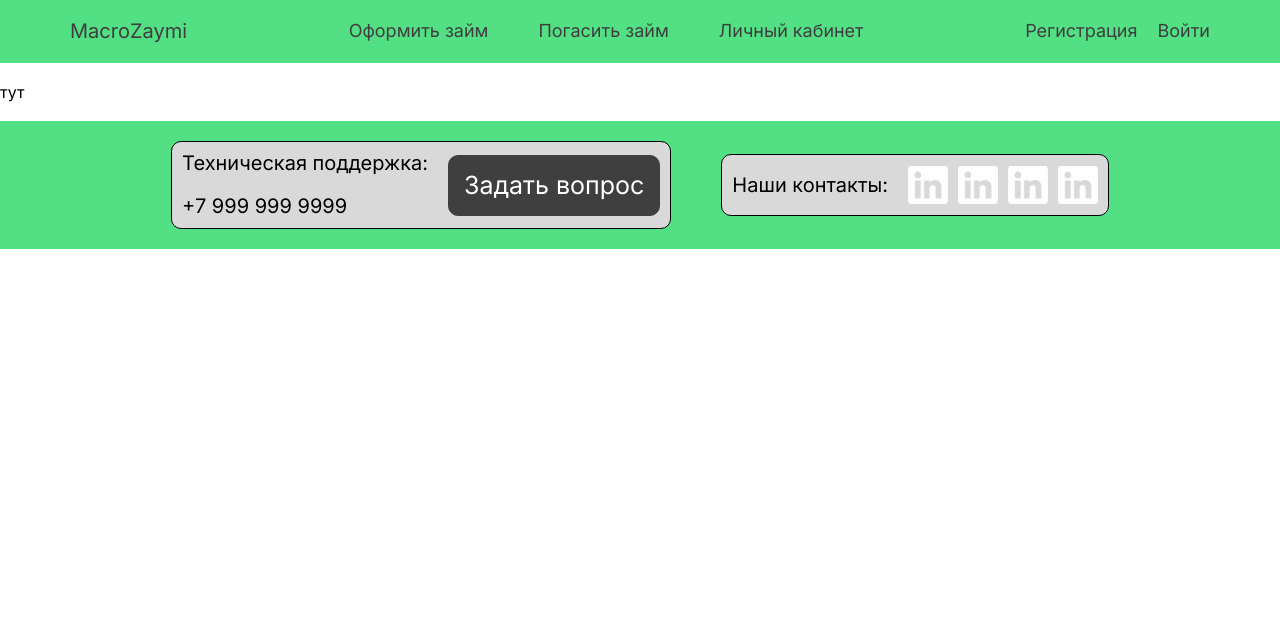
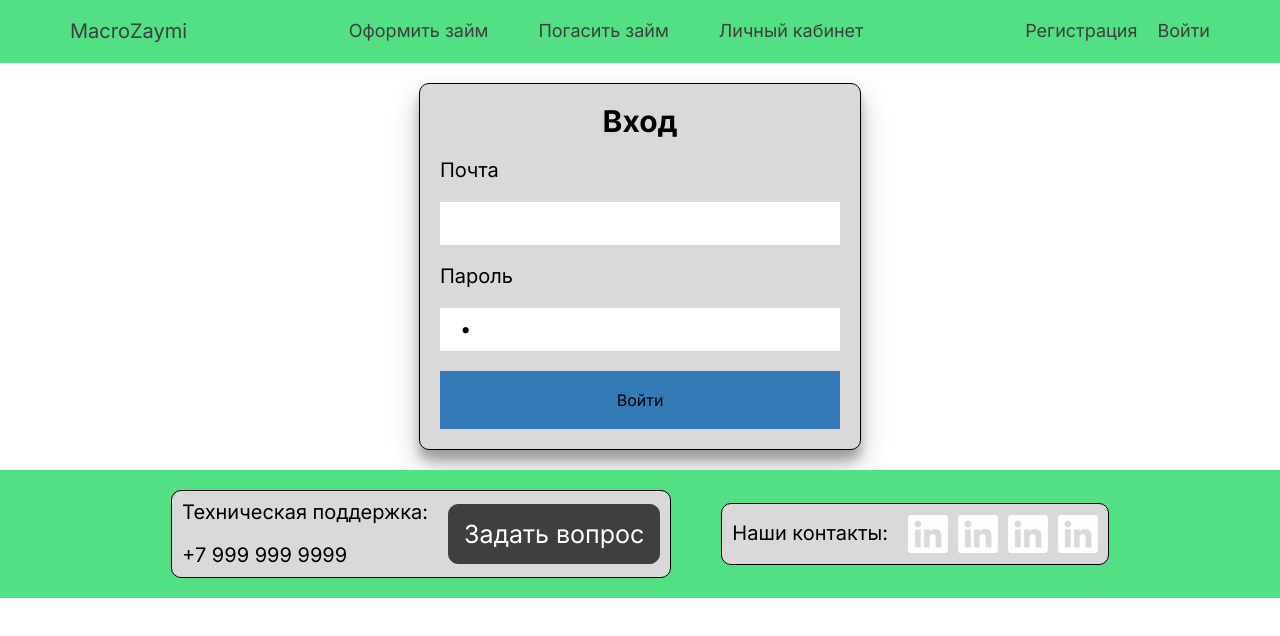
Before and after one commit to devloliconic/shift, a React (Create React App) app: page /login in a window 1280 px wide. Shown: the top 636 px of the page. Built offline with nearby package versions, Linux system fonts and the light colour scheme.

Commit message:
add login page

```diff
--- a/package.json
+++ b/package.json
@@ -7,6 +7,7 @@
     "@testing-library/jest-dom": "^5.16.4",
     "@testing-library/react": "^13.3.0",
     "@testing-library/user-event": "^13.5.0",
+    "formik": "^2.2.9",
     "node-sass": "^7.0.1",
     "normalize.css": "^8.0.1",
     "range-slider-input": "^2.2.1",
@@ -15,7 +16,8 @@
     "react-dom": "^18.2.0",
     "react-router-dom": "^6.3.0",
     "react-scripts": "5.0.1",
-    "web-vitals": "^2.1.4"
+    "web-vitals": "^2.1.4",
+    "yup": "^0.32.11"
   },
   "scripts": {
     "start": "react-scripts start",
--- a/src/pages/loginpage/LoginPage.js
+++ b/src/pages/loginpage/LoginPage.js
@@ -1,3 +1,8 @@
+import React from 'react';
+import { Formik, Form } from 'formik';
+import * as Yup from 'yup';
+
+
 import "normalize.css"
 import "./loginglobal/LoginGlobal.scss"
 import HeaderTop from "./header/LoginHeader"
@@ -6,10 +11,49 @@ import Main from "./main/LoginMain"
 
 
 const LoginPage = () => {
+    const SignupSchema = Yup.object().shape({
+      email: Yup.string().email("Неправильная почта"),
+      password: Yup.string(),
+    })
     return (
-      <div>
-        тут
+      <div className='login'>
+        <Formik
+          initialValues={{
+            email: " ",
+            password: " ",
+          }}
+          validationSchema={SignupSchema}
+          validateOnBlur={SignupSchema}
+          onSubmit = {values => {console.log(values);}}
+        >
+          {({values, errors, handleBlur, isValid, dirty, touched, handleChange, handleSubmit,  isSubmitting}) => (
+            <Form>
+              <h2 className='login__logo'>Вход</h2>
+              <p className='login__text'>Почта</p>
+              {errors.email && touched.email  && <p className='login__error'>{errors.email}</p>}
+              <input type="email"
+              name="email"
+              className='login__input'
+              onChange={handleChange}
+              onBlur={handleBlur}
+              value={values.email}
+              />
+              <p className='login__text'>Пароль</p>
+              <input
+              type ="password"
+              className='login__input'
+              name="password"
+              onChange={handleChange}
+              onBlur={handleBlur}
+              value={values.password}
+              />
+              <button type='submit' onClick={handleSubmit} disabled={!isValid || isSubmitting} className='login__button'>Войти</button>
+            </Form>
+          )}
+        </Formik>
       </div>
+
+
     );
   }
 
--- a/src/pages/loginpage/loginglobal/LoginGlobal.scss
+++ b/src/pages/loginpage/loginglobal/LoginGlobal.scss
@@ -0,0 +1,50 @@
+$blue : #337AB7;
+$green : #53DF83;
+$gray : #D9D9D9;
+$darkgray : #3F3F3F;
+
+
+
+.login{
+    border: 1px solid;
+    padding: 20px;
+    border-radius: 10px;
+    background-color: $gray;
+    box-shadow: 0 14px 28px rgba(0,0,0,0.25), 0 10px 10px rgba(0,0,0,0.22);
+    width: 400px;
+    margin: 0 auto;
+    &__logo{
+        margin: 0;
+        margin-bottom: 20px;
+        text-align: center;
+        font-size: 30px;
+    }
+    &__text{
+        font-size: 20px;
+        margin: 0;
+        margin-bottom: 20px;
+    }
+    &__input{
+        margin-bottom: 20px;
+        outline: none;
+        border: 0;
+        border-radius: 0;
+        padding: 10px 0 10px 20px;
+        font-size: 20px;
+    }
+    &__button{
+        display: block;
+        text-align: center;
+        margin: 0 auto;
+        width: 100%;
+        padding: 20px;
+        border: 0;
+        background-color: $blue;
+        color: black;
+        &:disabled{
+            background-color: transparent;
+        }
+
+    }
+
+}
```
Also changed, not shown: 1 other file (tests, documents, lock files or other folders).
